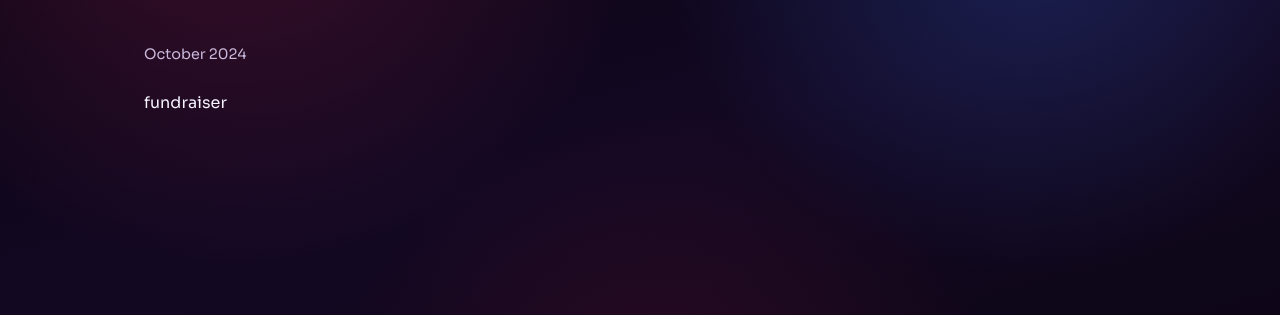
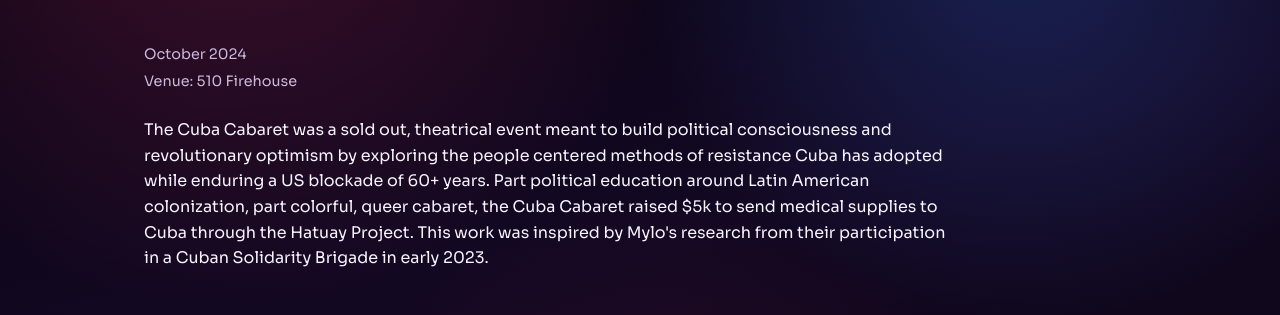
Before and after one commit to mycardona/portfolio, an Eleventy site: page src/content/projects/cuba-cabaret.md in a window 1280 px wide. Shown: the part 241-556 px from the top of the page. Built offline with nearby package versions, Linux system fonts and the light colour scheme; Eleventy itself is replaced by a stand-in of ours; files that its build step writes are made by us from their sources.

Commit message:
Update Project “cuba-cabaret”

```diff
--- a/src/content/projects/cuba-cabaret.md
+++ b/src/content/projects/cuba-cabaret.md
@@ -3,5 +3,7 @@ title: "Cuba Cabaret "
 date: 2024-10
 categories:
   - original-work
+summary: ""
+venueName: "510 Firehouse "
 ---
-fundraiser
+The Cuba Cabaret was a sold out, theatrical event meant to build political consciousness and revolutionary optimism by exploring the people centered methods of resistance Cuba has adopted while enduring a US blockade of 60+ years. Part political education around Latin American colonization, part colorful, queer cabaret, the Cuba Cabaret raised $5k to send medical supplies to Cuba through the Hatuay Project. This work was inspired by Mylo's research from their participation in a Cuban Solidarity Brigade in early 2023.
```
